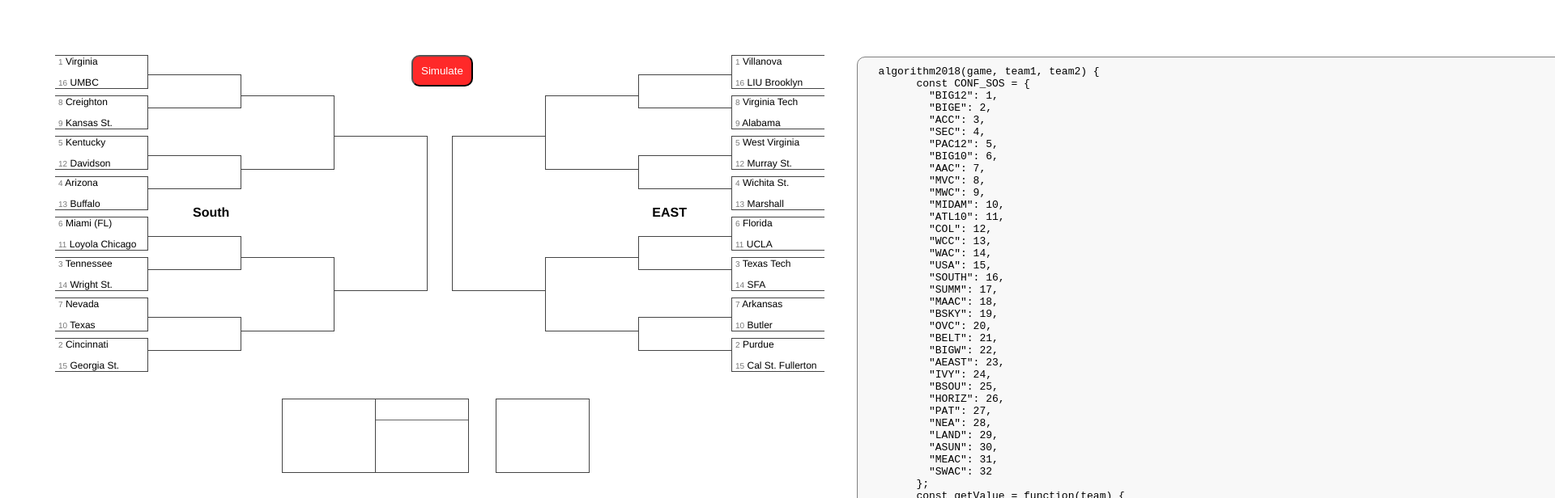
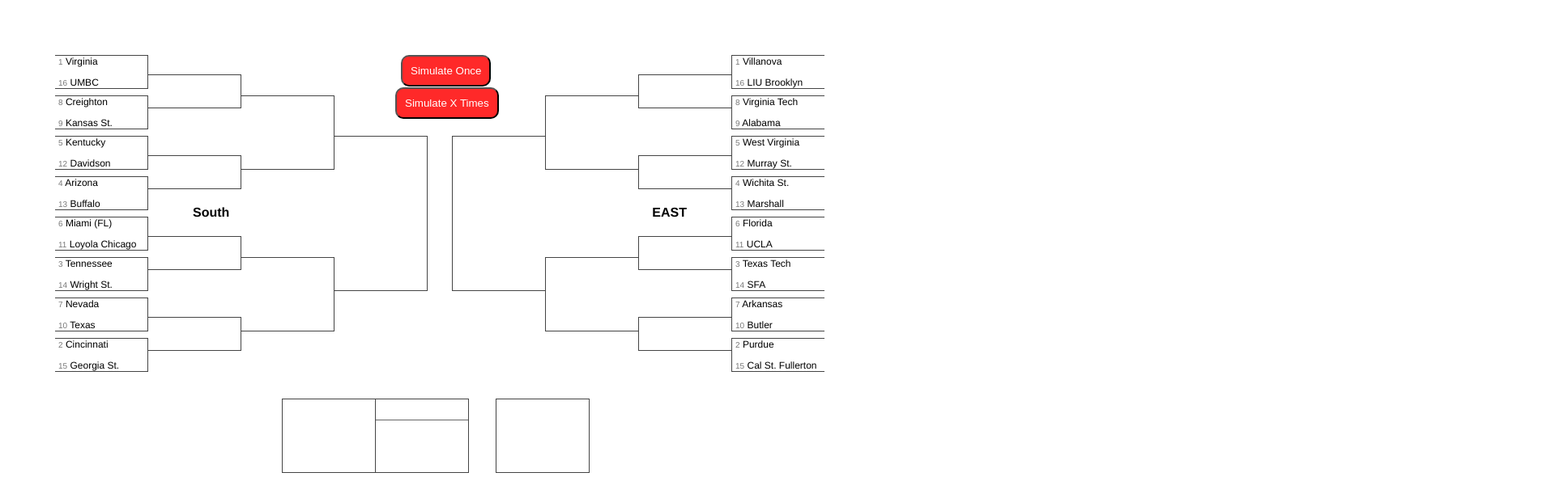
Before and after one commit to dallinski/MarchMadness, an Angular app: page / in a window 1280 px wide. Shown: the top 616 px of the page at 81% size, 1920 px wide, since content can reach past the window. Built offline with nearby package versions, Linux system fonts and the light colour scheme.

Commit message:
Add win percentage and allow running multiple simulations

```diff
--- a/src/app/app.component.css
+++ b/src/app/app.component.css
@@ -3,9 +3,16 @@
   padding-top: 10px;
   margin: 0 30px;
   display: inline-block;
+  vertical-align: top;
 }
 
 algorithm-box {
-  position: absolute;
-  top: 50px;
+  display: inline-block;
+  vertical-align: top;
 }
+
+winners {
+  margin-top: 20px;
+  display: inline-block;
+  vertical-align: top;
+}
--- a/src/app/app.component.html
+++ b/src/app/app.component.html
@@ -1,2 +1,3 @@
 <bracket></bracket>
 <algorithm-box [algorithm]="algorithmToTest"></algorithm-box>
+<winners [winnerCountMap]="tournamentRunner.overallWinnerCount"></winners>
--- a/src/app/app.module.ts
+++ b/src/app/app.module.ts
@@ -15,6 +15,7 @@
 import { TeamPipePipe } from './team-pipe.pipe';
 import { TournamentRunnerService } from './tournament-runner.service';
 import { AlgorithmBoxComponent } from './algorithm-box/algorithm-box.component';
+import { WinnersComponent } from './winners/winners.component';
 
 @NgModule({
   declarations: [
@@ -27,7 +28,8 @@
     Round5Component,
     Round6Component,
     TeamPipePipe,
-    AlgorithmBoxComponent
+    AlgorithmBoxComponent,
+    WinnersComponent
   ],
   imports: [
     BrowserModule,
--- a/src/app/bracket/bracket.component.css
+++ b/src/app/bracket/bracket.component.css
@@ -40,12 +40,21 @@
   left: 395px;
   width: 150px;
 }
-#simButton {
+#simOnceButton {
   position: absolute;
   top: 0px;
   padding: 10px;
-  left: 440px;
+  left: 427px;
   background-color: #ff0000d6;
   color: white;
   border-radius: 10px;
 }
+#simXButton {
+  position: absolute;
+  top: 40px;
+  padding: 10px;
+  left: 420px;
+  background-color: #ff0000d6;
+  color: white;
+  border-radius: 10px;
+}
--- a/src/app/bracket/bracket.component.html
+++ b/src/app/bracket/bracket.component.html
@@ -1,5 +1,6 @@
 <div class="bracket-container">
-  <button class="simulation-button" (click)="simulateAllRounds()" id="simButton">Simulate</button>
+  <button class="simulation-button" (click)="simulateAllRounds()" id="simOnceButton">Simulate Once</button>
+  <button class="simulation-button" (click)="simulateXTimes(1000)" id="simXButton">Simulate X Times</button>
   <bracket-round1 id="round1" class="round"></bracket-round1>
   <bracket-round2 id="round2" class="round"></bracket-round2>
   <bracket-round3 id="round3" class="round"></bracket-round3>
--- a/src/app/bracket/bracket.component.ts
+++ b/src/app/bracket/bracket.component.ts
@@ -16,4 +16,10 @@
   simulateAllRounds(): void {
     this.tournamentRunner.simulateAllRounds();
   }
+
+  simulateXTimes(x: number): void {
+    for (let i = 0; i < x; i++) {
+      this.tournamentRunner.simulateAllRounds();
+    }
+  }
 }
--- a/src/app/tournament-runner.service.ts
+++ b/src/app/tournament-runner.service.ts
@@ -4,14 +4,18 @@
 
 @Injectable()
 export class TournamentRunnerService {
+  public overallWinnerCount: Map<string, number>;
+
+  protected teamsService: TeamsService;
+
   private algorithm: any;
   private winners: Map<number, Team>;
   private simulationQueue: Array<Simulation>;
-  protected teamsService: TeamsService;
 
   constructor(teamsService: TeamsService) {
     this.teamsService = teamsService;
     this.winners = new Map<number, Team>();
+    this.overallWinnerCount = new Map<string, number>();
     this.simulationQueue = [];
   }
 
@@ -153,6 +157,17 @@
   simulateRound6(): void {
     this.queueSimulation(64, 0, this.getWinner(62), this.getWinner(63));
     this.simulateGamesInQueue();
+
+    this.incrementWinnerCount(this.getWinner(64));
+  }
+
+  incrementWinnerCount(winner: Team) {
+    const currentWinnersTotalWinCount: number = this.overallWinnerCount.get(winner.name);
+    if (currentWinnersTotalWinCount) {
+      this.overallWinnerCount.set(winner.name, currentWinnersTotalWinCount + 1);
+    } else {
+      this.overallWinnerCount.set(winner.name, 1);
+    }
   }
 }
 
--- /dev/null
+++ b/src/app/winners/winners.component.css
@@ -0,0 +1,9 @@
+.sim-count {
+  margin-bottom: 20px;
+}
+.entry {
+  width: 200px;
+}
+.win-percent {
+  float: right;
+}
--- /dev/null
+++ b/src/app/winners/winners.component.html
@@ -0,0 +1,6 @@
+<div class="sim-count">
+  Number of Simulations Run: {{getNumberOfSimulationsRun()}}
+</div>
+<div *ngFor="let winnerName of getKeys()" class="entry">
+  <span class="team-name">{{winnerName}}</span><span class="win-percent">{{getWinPercent(winnerName) | percent}}</span>
+</div>
--- /dev/null
+++ b/src/app/winners/winners.component.ts
@@ -0,0 +1,42 @@
+import {Component, Input, OnInit} from '@angular/core';
+
+@Component({
+  selector: 'winners',
+  templateUrl: './winners.component.html',
+  styleUrls: ['./winners.component.css']
+})
+export class WinnersComponent implements OnInit {
+  @Input() public winnerCountMap: Map<string, number>;
+
+  constructor() { }
+
+  ngOnInit() {
+  }
+
+  getKeys() {
+    const teamNames: string[] = Array.from(this.winnerCountMap.keys());
+    teamNames.sort((teamA: string, teamB: string) => {
+      return this.winnerCountMap.get(teamB) - this.winnerCountMap.get(teamA);
+    });
+    return teamNames;
+  }
+
+  getWinPercent(teamName: string): number {
+    if (this.winnerCountMap.size === 1) {
+      return 1;
+    } else {
+      const numberOfSimulationRuns: number = this.getNumberOfSimulationsRun();
+      const numberOfWinsForTeam: number = this.winnerCountMap.get(teamName);
+      return numberOfWinsForTeam / numberOfSimulationRuns;
+    }
+  }
+
+  getNumberOfSimulationsRun(): number {
+    if (this.winnerCountMap.size < 2) {
+      return this.winnerCountMap.size;
+    } else {
+      return Array.from(this.winnerCountMap.values()).reduce((a: number, b: number) => { return a + b; });
+    }
+  }
+
+}
```
Also changed, not shown: 1 other file (tests, documents, lock files or other folders).
